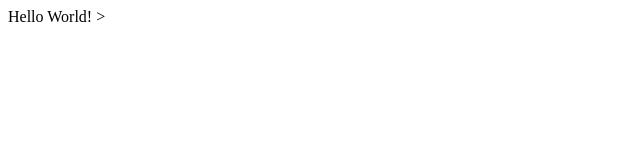
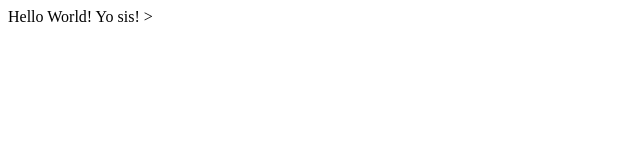
Before and after one commit to Vishwam008/first, a plain HTML site: page my.html in a window 1280 px wide. Shown: the full height of the page, 0-640 px from the left. Drawn offline with Linux system fonts and the light colour scheme.

Commit message:
Update my.html

```diff
--- a/my.html
+++ b/my.html
@@ -5,5 +5,6 @@
 </head>
 <body>
 	Hello World!
+	Yo sis!
 </body>
 </html>>
```
